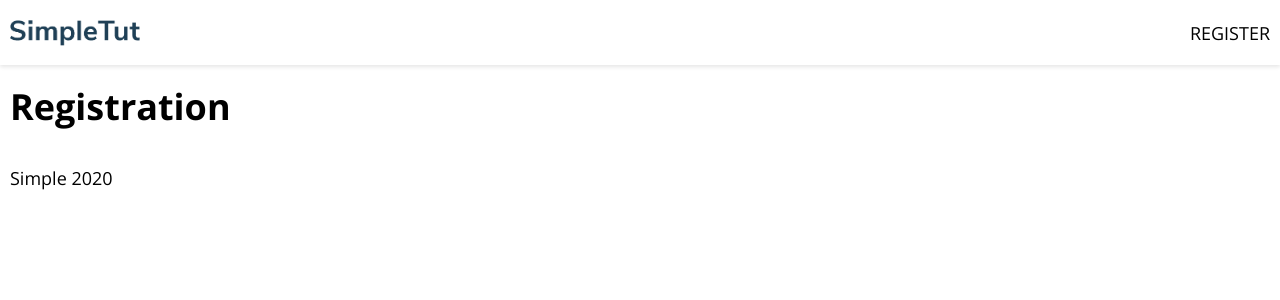
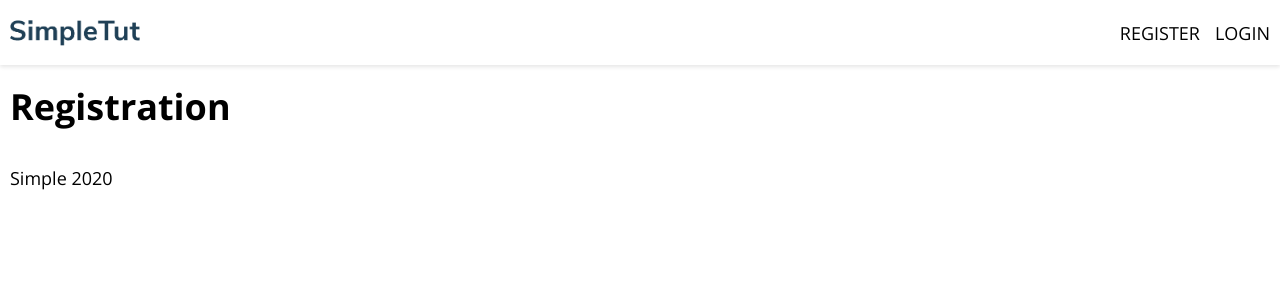
Before and after one commit to SoneThaya/ecommerce-redux-firebase, a React (Create React App) app: page /registration in a window 1280 px wide. Shown: the top 300 px of the page. Built offline with nearby package versions, Linux system fonts and the light colour scheme.

Commit message:
installed firebase, created files for firebase

```diff
--- a/package.json
+++ b/package.json
@@ -6,6 +6,7 @@
     "@testing-library/jest-dom": "^4.2.4",
     "@testing-library/react": "^9.3.2",
     "@testing-library/user-event": "^7.1.2",
+    "firebase": "^7.21.1",
     "node-sass": "^4.14.1",
     "react": "^16.13.1",
     "react-dom": "^16.13.1",
--- a/src/components/Header/index.js
+++ b/src/components/Header/index.js
@@ -19,6 +19,9 @@ const Header = (props) => {
             <li>
               <Link to="/registration">Register</Link>
             </li>
+            <li>
+              <Link to="/login">Login</Link>
+            </li>
           </ul>
         </div>
       </div>
--- a/src/components/Header/styles.scss
+++ b/src/components/Header/styles.scss
@@ -40,7 +40,13 @@
     }
 
     li {
+      display: inline-block;
       list-style-type: none;
+      margin-right: 1.5rem;
+
+      &:last-child {
+        margin-right: 0;
+      }
 
       a {
         font-size: 1.8rem;
--- /dev/null
+++ b/src/firebase/utils.js
@@ -0,0 +1,4 @@
+import firebase from "firebase/app";
+import "firebase/firestore";
+import "firebase/auth";
+import { firebaseConfig } from "./config";
```
Also changed, not shown: src/firebase/config.js (added, +9 -0 lines), 1 other file (tests, documents, lock files or other folders).
